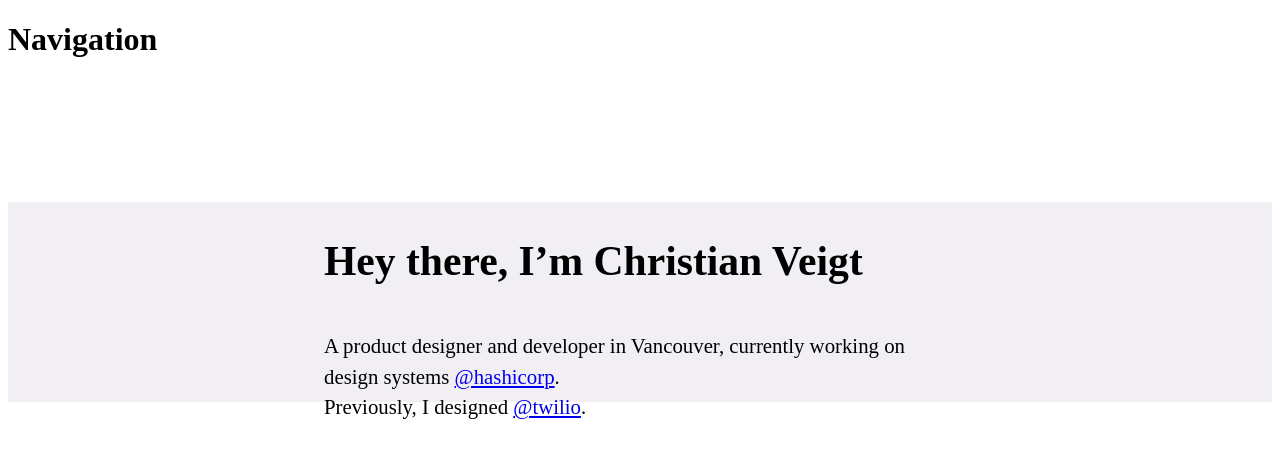
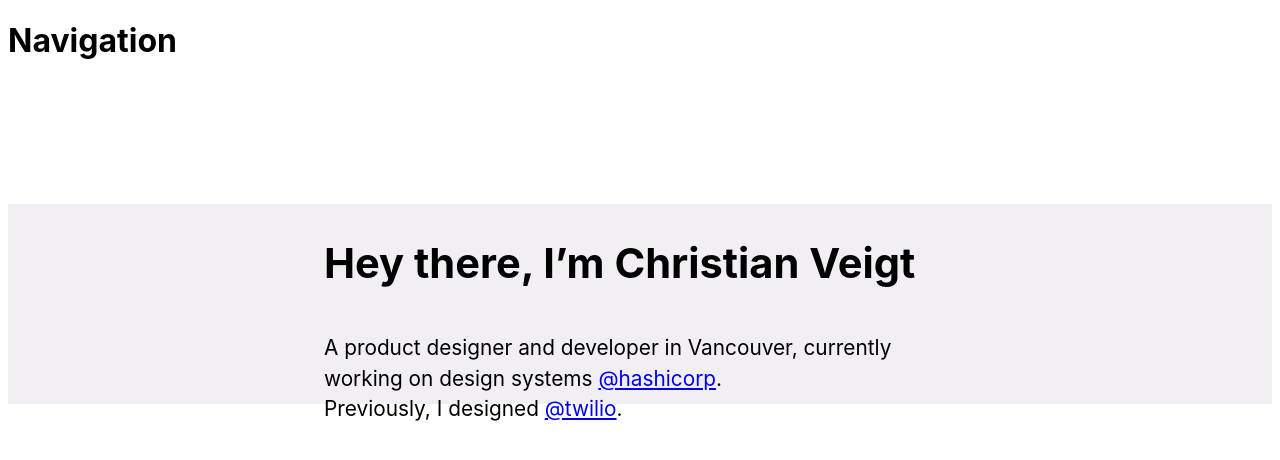
Before and after one commit to cveigt/systems-and-patterns, a React (Create React App) app in the folder website/: page / in a window 1280 px wide. Shown: the top 460 px of the page. Built offline with nearby package versions, Linux system fonts and the light colour scheme.

Commit message:
Added GlobalStyles

```diff
--- a/website/public/index.html
+++ b/website/public/index.html
@@ -24,6 +24,7 @@
       work correctly both with client-side routing and a non-root public URL.
       Learn how to configure a non-root public URL by running `npm run build`.
     -->
+
     <title>React App</title>
   </head>
   <body>
--- a/website/src/App.js
+++ b/website/src/App.js
@@ -1,12 +1,16 @@
 import Navbar from "./components/Navbar";
 import Intro from "./components/Intro";
+import GlobalStyles from "./components/styles/Global";
 
 function App() {
   return (
-    <div>
-      <Navbar />
-      <Intro />
-    </div>
+    <>
+      <GlobalStyles />
+      <div>
+        <Navbar />
+        <Intro />
+      </div>
+    </>
   );
 }
 
--- /dev/null
+++ b/website/src/components/styles/Global.js
@@ -0,0 +1,11 @@
+import { createGlobalStyle } from "styled-components";
+
+const GlobalStyles = createGlobalStyle`
+
+
+body {
+    font-family: 'Inter', sans-serif;
+}
+`;
+
+export default GlobalStyles;
```
